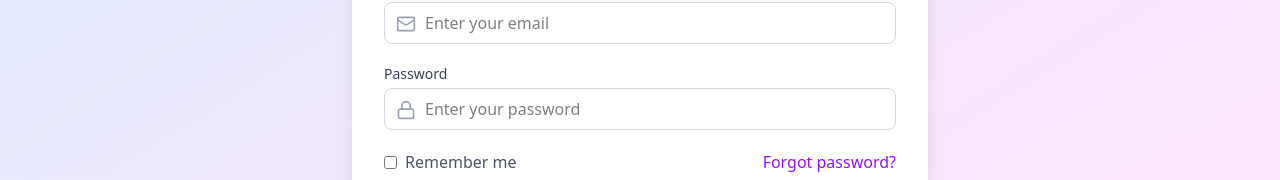
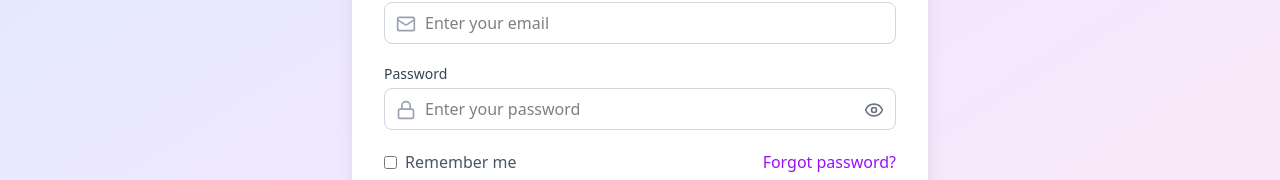
Before and after one commit to hiverift/QuickAccountIn, a React (Vite) app: page /LogIn in a window 1280 px wide. Shown: the part 376-556 px from the top of the page. Built offline with nearby package versions, Linux system fonts and the light colour scheme.

Commit message:
intigrate invoice url

```diff
--- a/src/components/HeaderSection.jsx
+++ b/src/components/HeaderSection.jsx
@@ -25,10 +25,10 @@ export default function HeaderSection() {
             href="tel:+18337832491"
             className="px-5 py-2 bg-blue-600 text-white font-medium rounded-lg hover:bg-blue-700 transition"
           >
-            Call Us: +1-833-783-2491
+            Call Us: +91-833-783-2491
           </a>
         </div>
       </div>
     </div>
   );
-}
+}``
--- a/src/pages/LogIn.jsx
+++ b/src/pages/LogIn.jsx
@@ -1,11 +1,12 @@
 import React, { useState } from "react";
-import { Mail, Lock } from "lucide-react";
+import { Mail, Lock, Eye, EyeOff } from "lucide-react";
 
 const QuickAccountLogin = () => {
   const [email, setEmail] = useState("");
   const [password, setPassword] = useState("");
   const [loading, setLoading] = useState(false);
   const [message, setMessage] = useState(null);
+  const [showPassword, setShowPassword] = useState(false);
 
   const handleLogin = async (e) => {
     e.preventDefault();
@@ -17,9 +18,7 @@ const QuickAccountLogin = () => {
         "https://www.cakistockmarket.com/api/v1/auth/login",
         {
           method: "POST",
-          headers: {
-            "Content-Type": "application/json",
-          },
+          headers: { "Content-Type": "application/json" },
           body: JSON.stringify({ email, password, role: "user" }),
         }
       );
@@ -44,9 +43,8 @@ const QuickAccountLogin = () => {
         localStorage.setItem("user", JSON.stringify(loggedInUser));
         localStorage.setItem("token", data.token || "");
 
-        setTimeout(() => {
-          window.location.href = "/Welcome";
-        }, 1500);
+        window.location.href = "https://main.drxzkqf5v2a2k.amplifyapp.com/";
+        return;
       } else {
         setMessage({
           type: "error",
@@ -63,7 +61,6 @@ const QuickAccountLogin = () => {
   return (
     <section className="min-h-screen flex items-center justify-center bg-gradient-to-br from-blue-100 via-purple-100 to-pink-100 p-6 mt-15">
       <div className="w-full max-w-md md:max-w-lg lg:max-w-xl bg-white rounded-2xl shadow-xl p-6 md:p-8">
-        {/* Header */}
         <div className="text-center mb-8">
           <h1 className="text-2xl md:text-3xl font-bold text-gray-900">
             QuickAccount
@@ -73,7 +70,6 @@ const QuickAccountLogin = () => {
           </p>
         </div>
 
-        {/* Toast Message */}
         {message && (
           <div
             className={`mb-4 px-4 py-2 rounded text-sm md:text-base ${
@@ -86,7 +82,6 @@ const QuickAccountLogin = () => {
           </div>
         )}
 
-        {/* Form */}
         <form className="space-y-5" onSubmit={handleLogin}>
           {/* Email */}
           <div>
@@ -106,7 +101,7 @@ const QuickAccountLogin = () => {
             </div>
           </div>
 
-          {/* Password */}
+          {/* Password with toggle */}
           <div>
             <label className="block text-sm font-medium text-gray-700 mb-1">
               Password
@@ -114,26 +109,34 @@ const QuickAccountLogin = () => {
             <div className="relative">
               <Lock className="absolute left-3 top-3 w-5 h-5 text-gray-400" />
               <input
-                type="password"
+                type={showPassword ? "text" : "password"}
                 placeholder="Enter your password"
                 value={password}
                 onChange={(e) => setPassword(e.target.value)}
-                className="w-full pl-10 pr-4 py-2 text-sm md:text-base border border-gray-300 rounded-lg focus:ring-2 focus:ring-purple-400 focus:border-purple-400 outline-none"
+                className="w-full pl-10 pr-10 py-2 text-sm md:text-base border border-gray-300 rounded-lg focus:ring-2 focus:ring-purple-400 focus:border-purple-400 outline-none"
                 required
               />
+              <button
+                type="button"
+                onClick={() => setShowPassword(!showPassword)}
+                className="absolute right-3 top-3 text-gray-500 hover:text-gray-700"
+              >
+                {showPassword ? (
+                  <EyeOff className="w-5 h-5" />
+                ) : (
+                  <Eye className="w-5 h-5" />
+                )}
+              </button>
             </div>
           </div>
 
-          {/* Remember Me + Forgot Password */}
+          {/* Remember + Forgot */}
           <div className="flex flex-col md:flex-row items-start md:items-center justify-between text-sm md:text-base gap-2">
             <label className="flex items-center gap-2 text-gray-600">
               <input type="checkbox" className="rounded text-purple-600" />
               Remember me
             </label>
-            <a
-              href="#"
-              className="text-purple-600 hover:underline font-medium"
-            >
+            <a href="#" className="text-purple-600 hover:underline font-medium">
               Forgot password?
             </a>
           </div>
@@ -150,13 +153,9 @@ const QuickAccountLogin = () => {
           </button>
         </form>
 
-        {/* Footer */}
         <p className="text-center text-sm md:text-base text-gray-600 mt-6">
           Don’t have an account?{" "}
-          <a
-            href="#"
-            className="text-purple-600 font-semibold hover:underline"
-          >
+          <a href="#" className="text-purple-600 font-semibold hover:underline">
             Create one
           </a>
         </p>
```
